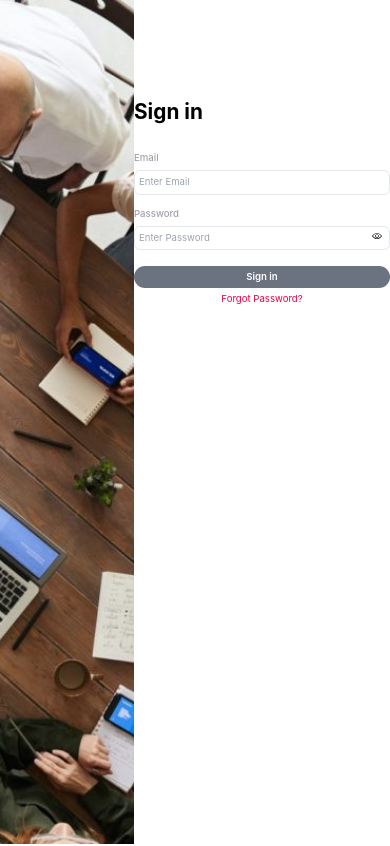
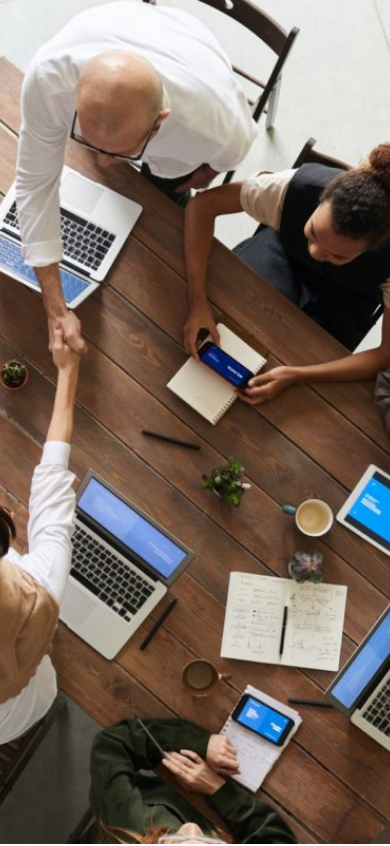
Before and after one commit to nehalprasad/ecommerce, a React (Create React App) app: page /signIn in a window 390 px wide. Shown: the top 846 px of the page. Built offline with nearby package versions, Linux system fonts and the light colour scheme.

Commit message:
responsive

```diff
--- a/src/show/components/Split/index.js
+++ b/src/show/components/Split/index.js
@@ -3,7 +3,7 @@ import React, { Fragment } from "react";
 
 const Split = ({ leftContent = Fragment, rightContent = Fragment }) => {
   return (
-    <div className="h-screen flex">
+    <div className="h-screen md:flex">
       <div className="w-full h-full">{leftContent}</div>
       <div className="w-full h-full">{rightContent}</div>
     </div>
```
